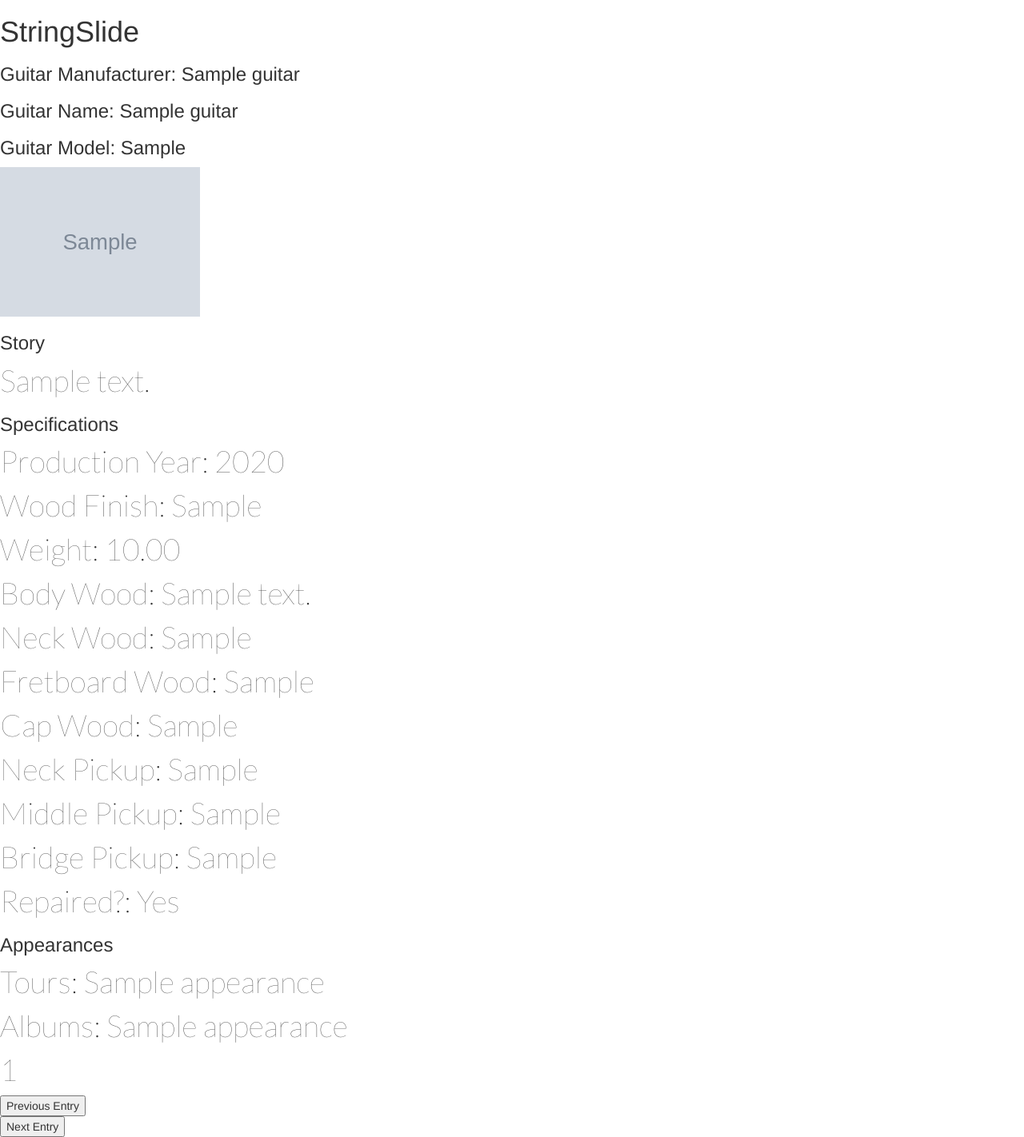
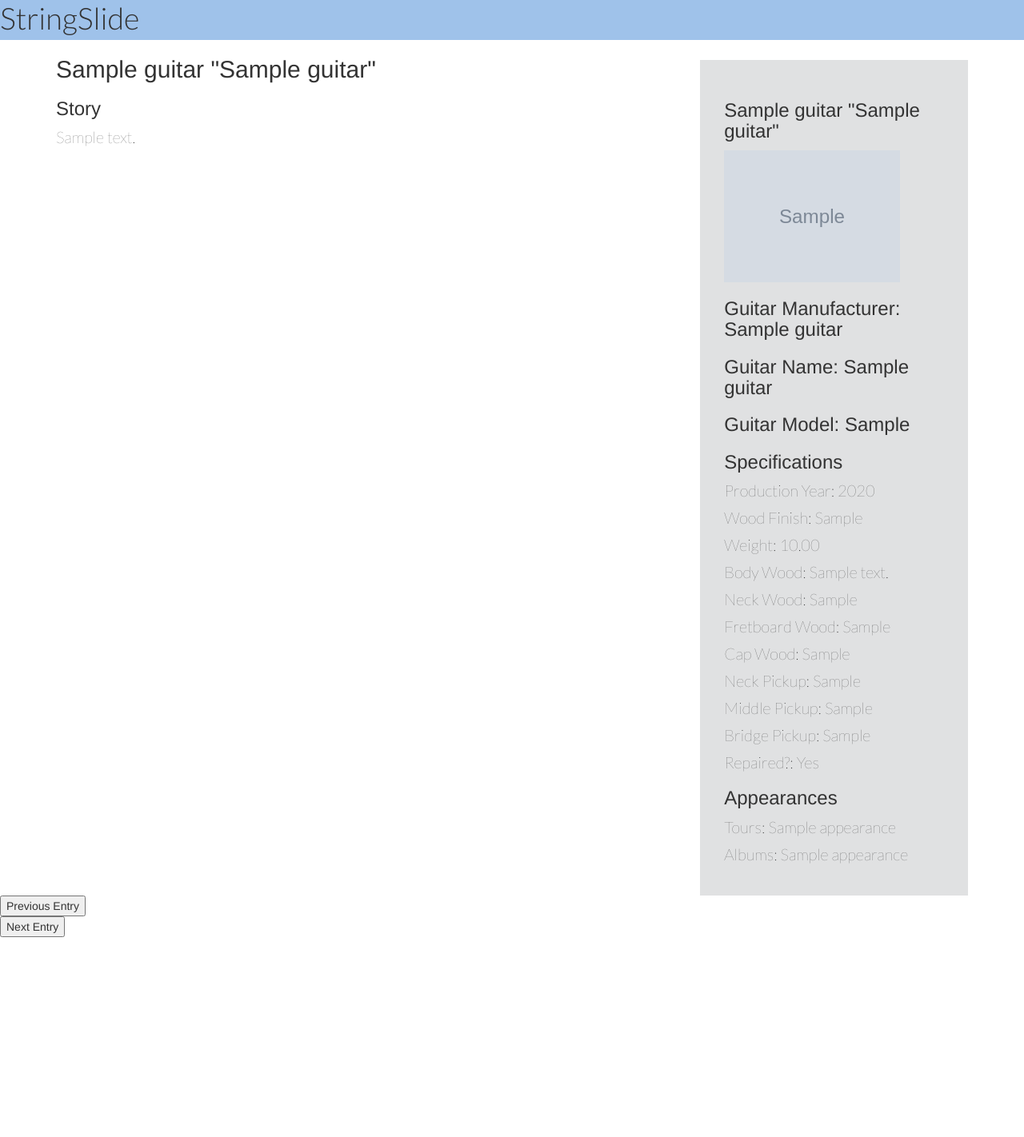
Before and after one commit to wchen-oxy/StringSlide, a Django app: page /entries/1 in a window 1280 px wide. Shown: the whole page at 80% size. After the commit the page ends 1172 px from the top, so only its background shows below. Run offline with Django 3.2, Linux system fonts and the light colour scheme; tables that the repository leaves empty hold one stand-in row (values such as "Sample post"); grey boxes marked "Sample" are stand-in pictures; some libraries are stand-ins or nearby versions.

Commit message:
Added HTML/CSS

```diff
--- a/StringSlide/entries/static/css/entry.css
+++ b/StringSlide/entries/static/css/entry.css
@@ -59,10 +59,43 @@ h1 {
 }
 
 p{margin-left: 2rem;
-	font: 100 2.7em "Lato", "Open Sans", "Helvetica Neue", Helvetica, Arial, sans-serif;
+	font: 100 20px "Lato", "Open Sans", "Helvetica Neue", Helvetica, Arial, sans-serif;
 }
 
 .row{
 	text-align: center;
 	display: inline-block;
 }
+
+.header {
+  height: 50px;
+  line-height: 200px;
+  text-align: center;
+  text-align: left;
+background-color: #9fc2ea;
+}
+
+span {
+  display: inline-block;
+  vertical-align: middle;
+  line-height: normal;
+	font: 300 2.7em "Lato", "Open Sans", "Helvetica Neue", Helvetica, Arial, sans-serif;
+font
+	}
+
+section{
+	float: left;
+  width: 63.197026%;
+}
+
+aside{
+float: right;
+  width: 29.3680297%;
+background-color: #e0e1e2;
+padding: 30px;
+
+}
+
+.technical_all{
+	padding-top: 25px;
+}
--- a/StringSlide/entries/templates/entries/entry.html
+++ b/StringSlide/entries/templates/entries/entry.html
@@ -9,16 +9,29 @@
 <link rel="stylesheet" href="https://maxcdn.bootstrapcdn.com/bootstrap/3.4.0/css/bootstrap.min.css">
 
 <div class="header">
-  <h1>StringSlide</h1>
+	<span>StringSlide</span>
 </div>
+<div class="container">
+	<section>
+		<h2 class="col-2-3">{{guitar_man}} "{{guitar_name}}"</h2>
+		<h3 class="col-2-3">Story</h3>
+		<p>{{story}}</p>
 
+	</section>
 
+	<div class="technical_all">
+
+	<aside>
+		<div class =technical_top>
+			<h3 class="col-2-3">{{guitar_man}} "{{guitar_name}}"</h3>
+				<img class="profile" src={{photo}} width="220">
 			<h3 class="col-2-3">Guitar Manufacturer: {{guitar_man}}</h3>
 			<h3 class="col-2-3">Guitar Name: {{guitar_name}} </h3>
 			<h3 class="col-2-3">Guitar Model: {{guitar_model}} </h3>
-<img class="profile" src={{photo}} width="250">
-<h3 class="col-2-3">Story</h3>
-<p>{{story}}</p>
+		</div>
+
+		<div class="techinical_bot">
+
 		<h3 class="col-2-3">Specifications</h3>
 		<p>Production Year: {{production_year}}</p>
 		<p>Wood Finish: {{finish}}</p>
@@ -34,11 +47,16 @@
 		<h3 class="col-2-3">Appearances</h3>
 		<p>Tours: {{tour}}</p>
 		<p>Albums: {{album}}</p>
-<p> {{guitar_id}}</p>
+
 		<p>
 			<!-- {% for rand in random %}
 			{{rand.guitar_id}}
 			{% endfor %}</p> -->
+		</p>
+		</div>
+	</aside>
+	</div>
+</div>
 <form action={{prev}}>
 	<input type="submit" value="Previous Entry" />
 </form>
--- a/StringSlide/entries/urls.py
+++ b/StringSlide/entries/urls.py
@@ -7,6 +7,8 @@ from . import views
 
 urlpatterns = [
     url(r'^$', views.home, name="home"),
+    url("test", views.index, name="test"),
+    # url("new",views.new, name="new"),
     path("entries/<int:guitar_id>", views.entry_page, name="entry_page"),
 
 
--- a/StringSlide/entries/views.py
+++ b/StringSlide/entries/views.py
@@ -35,6 +35,9 @@ def home(request):
                                          'guitar_name3': guitar3.guitar_name,
 
                                          })
+
+# def new(request):
+
 
 def entry_page(request, guitar_id):
 
```
Lines whose indentation alone changed are shown as unchanged.
